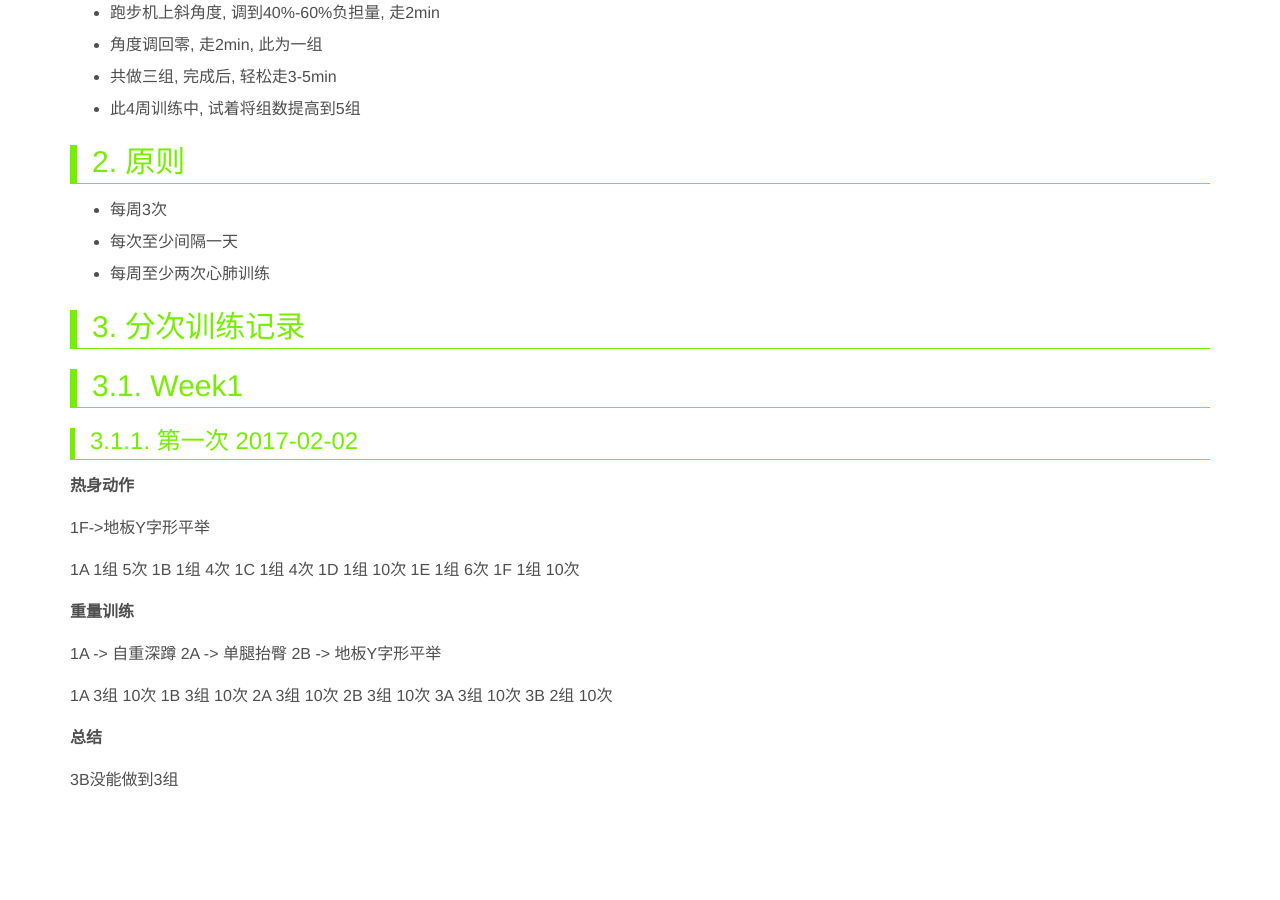
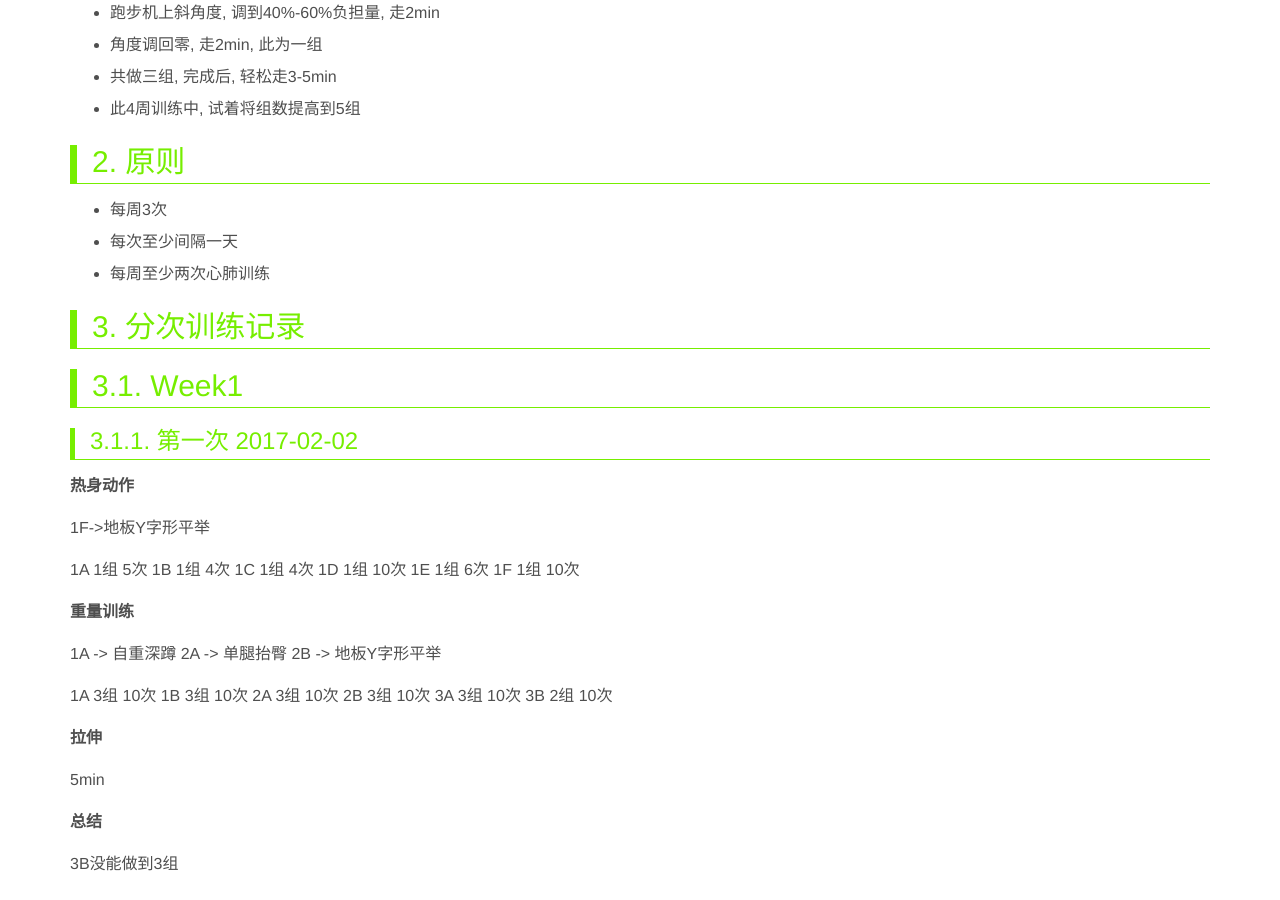
Before and after one commit to ronniewang/ronniewang.github.io, a Jekyll site: the page built from _posts/2017-02-02-2017健身记录.md, in a window 1280 px wide and 900 px high, scrolled down 920 px. Built offline with Jekyll 4.4.1, drawn with Linux system fonts in a browser that asks for light colours; before the commit the page ends 1736 px from its top, so only the background shows below that.

Commit message:
update files

```diff
--- a/_posts/2017-02-02-2017健身记录.md
+++ b/_posts/2017-02-02-2017健身记录.md
@@ -80,6 +80,10 @@ description: 新的一年到来了, 猛男计划正式开始
 3A 3组 10次
 3B 2组 10次
 
+**拉伸**
+
+5min
+
 **总结**
 
 3B没能做到3组
```
